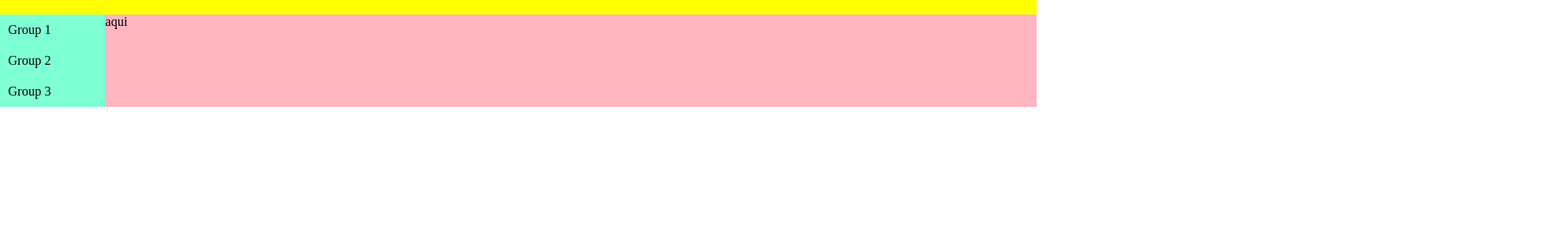
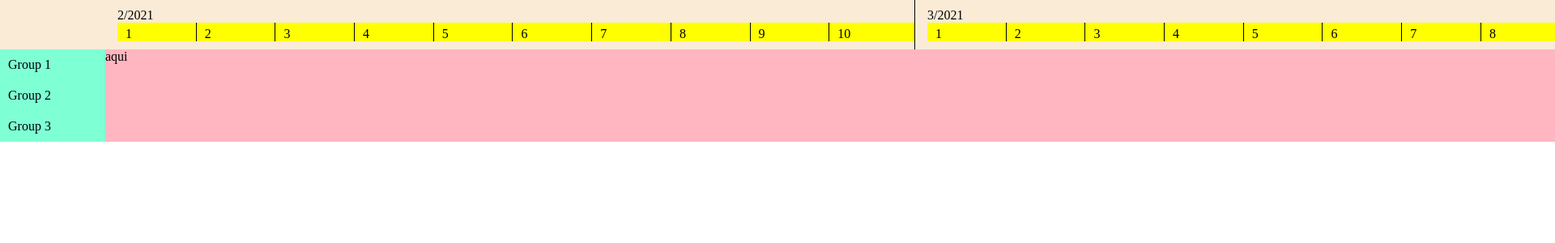
Before and after one commit to AmandaVP23/calendar-timeline, a React (Create React App) app: page / in a window 1280 px wide. Shown: the top 300 px of the page at 81% size, 1920 px wide, since content can reach past the window. Built offline with nearby package versions, Linux system fonts and the light colour scheme.

Commit message:
implemented render when interval type is days, missing a lot of validations

```diff
--- a/src/elements/Header.tsx
+++ b/src/elements/Header.tsx
@@ -4,10 +4,12 @@ interface OwnProps {}
 
 interface OwnState {
     days: Array<Date>;
+    months: Array<Date>;
 }
 
 const initialState: OwnState = {
     days: [],
+    months: [],
 }
 
 export enum IntervalType {
@@ -22,6 +24,13 @@ const minDate = new Date(2021, 6, 7);
 const maxDate = new Date(2021, 6, 10);
 const minHour = 9;
 const maxHour = 18;
+
+// calculate months
+const minDateMonth = new Date(2021, 1, 10);
+const maxDateMonth = new Date(2021, 7, 10);
+const minDay = 1;
+const maxDay = 10;
+// todo -> se for pra mostrar o mes inteiro tem que verificar se mes tem 30 ou 31 dias
 
 const interval: IntervalType = IntervalType.DAY; // hour | day | week | month;
 // se interval = 'days' e não tem minHour e maxHour então vai ser o dia inteiro, se tiver minHour apenas então minHour até 23h, se apenas tiver maxHour então será de 00h até maxHour
@@ -46,11 +55,22 @@ class Header extends Component<OwnProps, OwnState> {
             case IntervalType.MONTH:
             default:
         }
-        this.calculateDays();
     }
 
     calculateDays = () => {
+        const months: Array<Date> = [];
+        let incrementedDate = new Date(minDateMonth);
 
+        while (incrementedDate < maxDateMonth) {
+            months.push(new Date(incrementedDate));
+            incrementedDate.setMonth(incrementedDate.getMonth() + 1);
+        }
+
+        this.setState({
+            months,
+        });
+
+        console.log(months);
     }
 
     calculateIntervalTypeHour = () => {
@@ -62,27 +82,55 @@ class Header extends Component<OwnProps, OwnState> {
             incrementedDate.setDate(incrementedDate.getDate() + 1);
         }
 
+        console.log(days);
+
         this.setState({
             days,
+        });
+    }
+
+    renderMonths = () => {
+        const { months } = this.state;
+
+        const mainItemWidth = `${(maxDay - minDay + 1) * 100}px`;
+        const daysArray = Array.from({ length: (maxDay - minDay) +1}, (v, i) => minDay + i);
+
+        return Object.keys(months).map(k => {
+            const month = months[Number(k)];
+
+            return (
+                <div
+                    className="ct-header__col"
+                    style={{
+                        width: mainItemWidth,
+                    }}
+                    key={`${month.getMonth() + 1}/${month.getFullYear()}`}
+                >
+                    <div>
+                        {`${month.getMonth() + 1}/${month.getFullYear()}`}
+                    </div>
+                    <div className="ct-header__col__bottom">
+                        {Object.keys(daysArray).map(k => {
+                            const day = daysArray[Number(k)];
+                            return (
+                                <div className="ct-header__col__bottom__item" key={`${day}-${month.getMonth() + 1}`}>
+                                    {day}
+                                </div>
+                            )
+                        })}
+                    </div>
+                </div>
+            )
         })
     }
 
-    /**
-     * assumindo agora que mostra por outras, depois vai ter intervalo - segundos, minutos, horas, dias, ...
-     */
-    /*
-    receber como props o intervalo de baixo (dias, mes, horas) -> se for dias, em cima será mês
-    mas e se quiser em baixo por semanas? em cima mês? 8 -> 15 (março
-    esconder top bar? para mostrar tudo em baixo? permitir override do mes
-     */
-    render() {
+    renderDays = () => {
         const { days } = this.state;
-        const mainItemWidth = `${(maxHour - minHour) * 100}px`;
+
+        const mainItemWidth = `${(maxHour - minHour + 1) * 100}px`;
         const hoursArray = Array.from({ length: (maxHour - minHour) + 1}, (v, i) => minHour + i);
 
-        return (
-            <div className="ct-header">
-                {Object.keys(days).map(k => {
+        return Object.keys(days).map(k => {
                 const day = days[Number(k)];
 
                 return (
@@ -100,7 +148,7 @@ class Header extends Component<OwnProps, OwnState> {
                             {Object.keys(hoursArray).map(k => {
                                 const hour = hoursArray[Number(k)];
                                 return (
-                                        <div className="ct-header__col__bottom__item">
+                                    <div className="ct-header__col__bottom__item" key={`${hour}-${day.getDate()}`}>
                                         {hour}
                                     </div>
                                 )
@@ -108,7 +156,22 @@ class Header extends Component<OwnProps, OwnState> {
                         </div>
                     </div>
                 )
-                })}
+            })
+    }
+
+    /**
+     * assumindo agora que mostra por outras, depois vai ter intervalo - segundos, minutos, horas, dias, ...
+     */
+    /*
+    receber como props o intervalo de baixo (dias, mes, horas) -> se for dias, em cima será mês
+    mas e se quiser em baixo por semanas? em cima mês? 8 -> 15 (março
+    esconder top bar? para mostrar tudo em baixo? permitir override do mes
+     */
+    render() {
+        return (
+            <div className="ct-header">
+                {/*{this.renderDays()}*/}
+                {this.renderMonths()}
             </div>
         );
     }
--- a/src/styles/base/_layout.scss
+++ b/src/styles/base/_layout.scss
@@ -1,6 +1,6 @@
 .calendar-timeline {
-    width: 100%;
     background-color: yellow;
+    display: inline-block;
 }
 
 .ct-content {
--- a/src/styles/main.css
+++ b/src/styles/main.css
@@ -7,8 +7,8 @@
 }
 
 .calendar-timeline {
-  width: 100%;
   background-color: yellow;
+  display: inline-block;
 }
 
 .ct-content {
```
Lines whose indentation alone changed are shown as unchanged.
